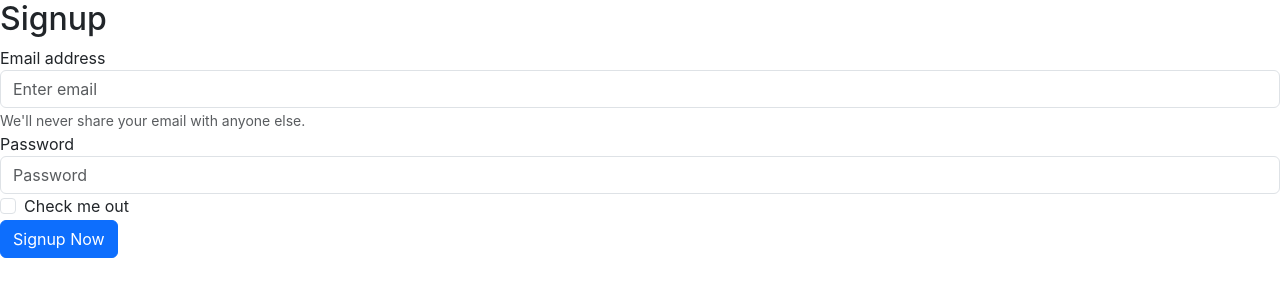
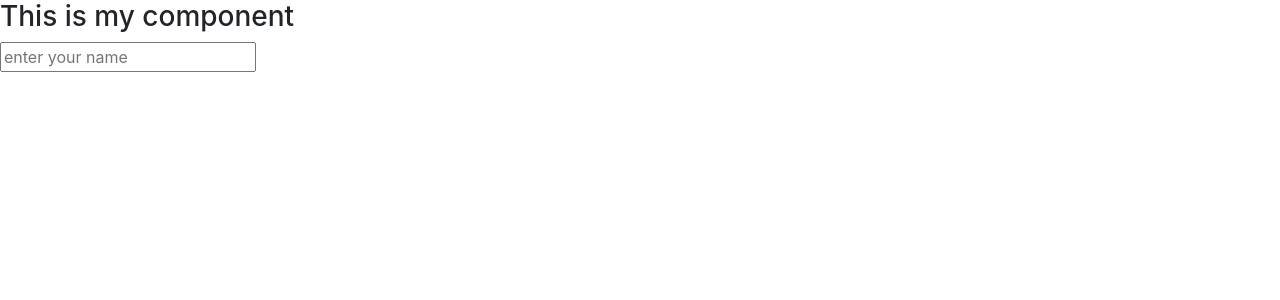
Before and after one commit to SanpreetFSD/ClassReactLearning-B8, a React (Create React App) app in the folder reaactrouts/: page / in a window 1280 px wide. Shown: the top 300 px of the page. Built offline with nearby package versions, Linux system fonts and the light colour scheme.

Commit message:
react cookies, and IDs

```diff
--- a/reaactrouts/package.json
+++ b/reaactrouts/package.json
@@ -8,6 +8,7 @@
     "@testing-library/user-event": "^13.5.0",
     "axios": "^1.4.0",
     "react": "^18.2.0",
+    "react-cookie": "^4.1.1",
     "react-dom": "^18.2.0",
     "react-router-dom": "^6.11.2",
     "react-scripts": "5.0.1",
--- a/reaactrouts/src/App.js
+++ b/reaactrouts/src/App.js
@@ -8,15 +8,30 @@ import LandingPage from './Landingpage';
 
 
 import Main from './Main';
+import { useCookies } from 'react-cookie';
+import SamleTest from './SamleTest';
+import Porduct from './Product';
+
+
 
 function App() {
+
+  // How to use react cookies
+  // user hook, how it is differnt with usestate hook ?
+  // routing ==> useParams (react-router-dom)
+
+  const [cookie, setCookie] = useCookies("");
+
   return (
    <Routes>
-    <Route path='/' element={<Signup/>}/>
-    <Route path='/login' element={<Login/>}/>
+    {/* <Route path='/' element={<Signup/>}/> */}
+    {/* <Route path='/login' element={<Login/>}/> */}
 
-    <Route path='/Landingpage' element={<LandingPage/>}/>
-    <Route path='/Main' element={<Main/>}/>
+    <Route path='/' element={<SamleTest setCookie={setCookie}/>}/>
+    <Route path='/Pro/:userid' element={<Porduct/>}/>
+
+    {/* <Route path='/Landingpage' element={<LandingPage/>}/> */}
+    {/* <Route path='/Main' element={<Main/>}/> */}
    </Routes>
   );
 }
--- /dev/null
+++ b/reaactrouts/src/Product.js
@@ -0,0 +1,12 @@
+import React from 'react'
+
+
+import {useParams} from  "react-router-dom"
+
+export default function Porduct() {
+    const {userid} = useParams();
+
+  return (
+    <div>Porduct:{userid} </div>
+  )
+}
--- /dev/null
+++ b/reaactrouts/src/SamleTest.js
@@ -0,0 +1,19 @@
+import React from "react";
+
+export default function SamleTest({setCookie}){
+
+    function handleChange(e){
+        console.log(e.target.value)
+        setCookie("name",e.target.value,{path:"/"})
+    }
+
+return (
+    <div>
+        <h3>This is my component</h3>
+        <input type="text" placeholder="enter your name" onChange={handleChange}/>
+
+
+    </div>
+)
+
+}
```
Also changed, not shown: reaactrouts/src/ViewProduct.js (added, +29 -0 lines), 1 other file (tests, documents, lock files or other folders).
